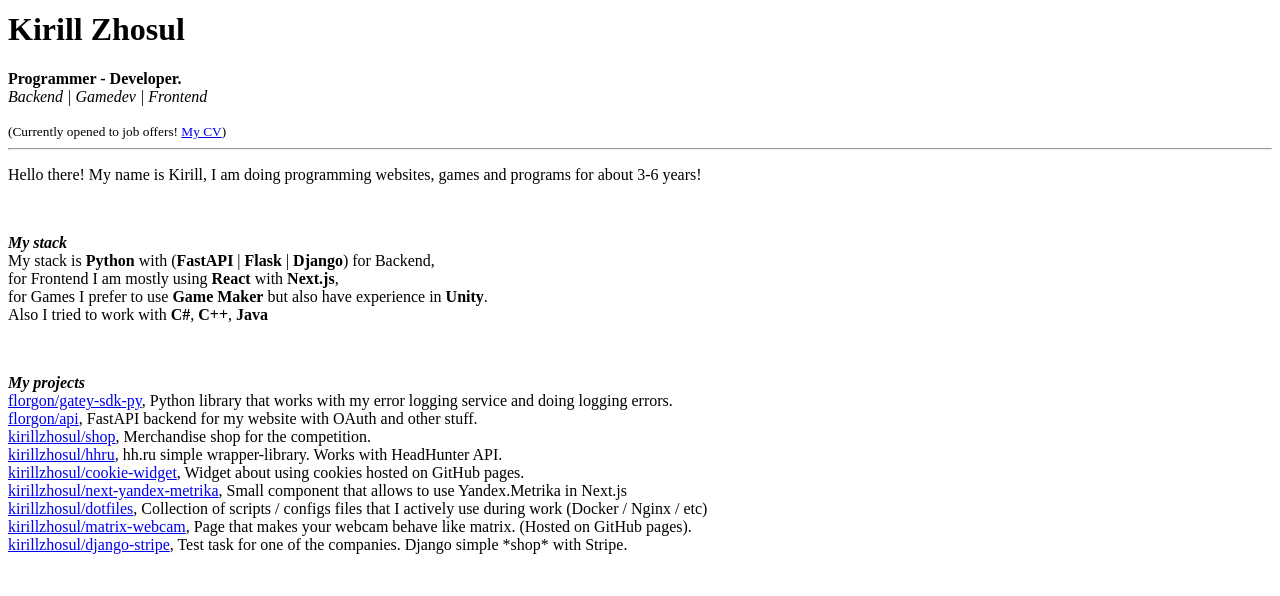
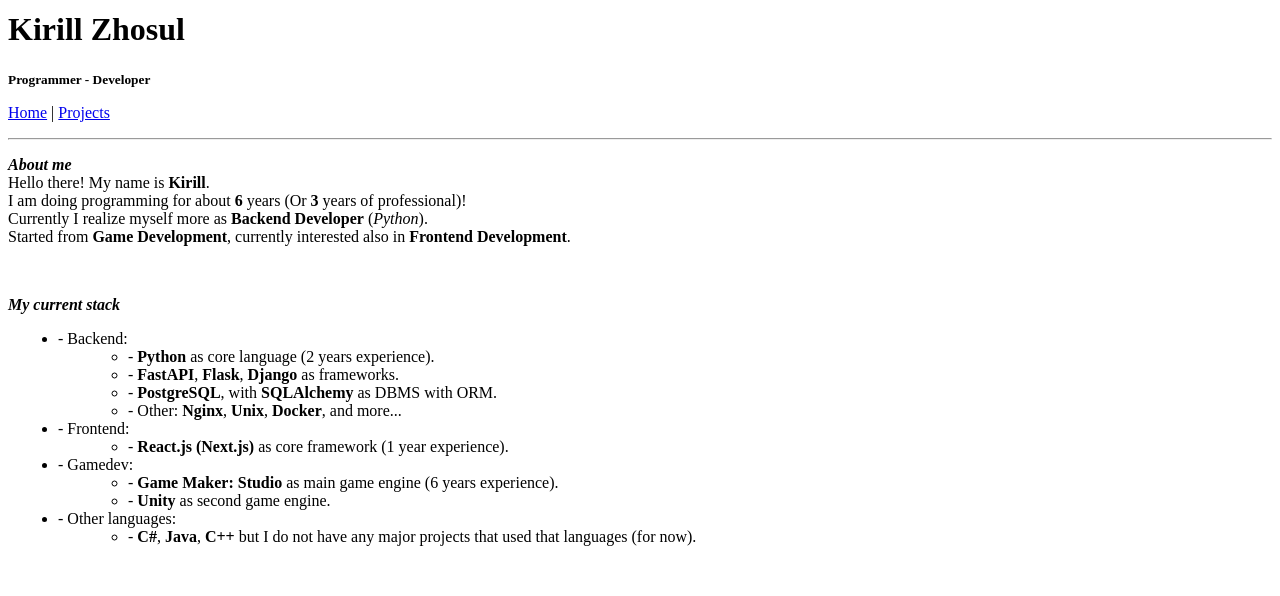
Before and after one commit to kirillzhosul/frontend, a Next.js app: page / in a window 1280 px wide. Shown: the part 322-918 px from the top of the page. Built offline with nearby package versions, Linux system fonts and the light colour scheme.

Commit message:
Rework website pagination, information

```diff
--- a/components/layout.js
+++ b/components/layout.js
@@ -37,7 +37,7 @@ export default function Layout({ children }) {
         <meta name="title" content="Kirill Zhosul" />
         <title>Kirill Zhosul</title>
       </Head>
-      {children}
+      <div className="bc bc-list">{children}</div>
     </>
   );
 }
--- /dev/null
+++ b/components/links.js
@@ -0,0 +1,45 @@
+export default function Links({ children }) {
+  return (
+    <ul className="bc-links bc-links-4">
+      <li className="bc-link bc-link-email bc-link-defaultcolor">
+        <span className="bc-link-icon"></span>
+        <a href="mailto:me@florgon.space" className="bc-link-anchor">
+          me@florgon.space
+        </a>
+      </li>
+      <li className="bc-link bc-link-github bc-link-defaultcolor">
+        <span className="bc-link-icon"></span>
+        <a
+          href="https://github.com/kirillzhosul"
+          className="bc-link-anchor"
+          target="_blank"
+          rel="nofollow noreferrer"
+        >
+          kirillzhosul
+        </a>
+      </li>
+      <li className="bc-link bc-link-telegram bc-link-defaultcolor">
+        <span className="bc-link-icon"></span>
+        <a
+          href="https://telegram.me/kirillzhosul"
+          className="bc-link-anchor"
+          target="_blank"
+          rel="nofollow noreferrer"
+        >
+          kirillzhosul
+        </a>
+      </li>
+      <li className="bc-link bc-link-vk bc-link-defaultcolor">
+        <span className="bc-link-icon"></span>
+        <a
+          href="https://vk.com/kirillzhosul"
+          className="bc-link-anchor"
+          target="_blank"
+          rel="nofollow noreferrer"
+        >
+          kirillzhosul
+        </a>
+      </li>
+    </ul>
+  );
+}
--- a/pages/404.js
+++ b/pages/404.js
@@ -11,9 +11,9 @@ export default function NotFound() {
       <div className="bc bc-list">
         <div className="bc-head bc-head-withlogo">
           <div className="bc-texts">
-            <h1 className="bc-title">Page not found!</h1>
+            <h1 className="bc-title">[404] Page not found!</h1>
             <p className="bc-text">
-              Oops! Page that you were looking for is not found or not exists
+              Oops! Page that you were looking for was deleted or not exists
               yet!
             </p>
             <br />
--- a/pages/index.js
+++ b/pages/index.js
@@ -1,7 +1,8 @@
+import Links from "../components/links";
+import Link from "next/link";
 export default function Home() {
   return (
     <>
-      <div className="bc bc-list bc-withjinologo">
       <div className="bc-head bc-head-withlogo">
         <div className="bc-logo bc-logo-userpic">
           <img
@@ -11,162 +12,97 @@ export default function Home() {
           />
         </div>
         <div className="bc-texts">
-            <h1 className="bc-title">Kirill Zhosul</h1>
+          <h1 className="bc-title">Kirill Zhosul</h1>{" "}
+          <small>
+            <b>Programmer - Developer</b>
+          </small>
           <p className="bc-text">
-              <b>Programmer - Developer. </b>
-              <br />
-              <i>Backend | Gamedev | Frontend</i>
+            <Link href="/">Home</Link> | <Link href="/projects">Projects</Link>
           </p>
-            <small>
-              (Currently opened to job offers! <a href="/cv">My CV</a>)
-            </small>
           <div>
             <hr />
           </div>
           <p className="bc-text">
-              Hello there! My name is Kirill, I am doing programming websites,
-              games and programs for about 3-6 years!
-            </p>
-
-            <br />
-            <p className="bc-text">
             <b>
-                <i>My stack</i>
+              <i>About me</i>
             </b>
             <br />
-              My stack is <b>Python</b> with (<b>FastAPI</b> | <b>Flask</b> |{" "}
-              <b>Django</b>) for Backend, <br />
-              for Frontend I am mostly using <b>React</b> with <b>Next.js</b>,{" "}
-              <br /> for Games I prefer to use <b>Game Maker</b> but also have
-              experience in <b>Unity</b>.
-              <br />
-              Also I tried to work with <b>C#</b>, <b>C++</b>, <b>Java</b>
+            Hello there! My name is <b>Kirill</b>. <br />I am doing programming
+            for about <b>6</b> years (Or <b>3</b> years of professional)! <br />
+            Currently I realize myself more as <b>Backend Developer</b> (
+            <i>Python</i>). <br />
+            Started from <b>Game Development</b>, currently interested also in{" "}
+            <b>Frontend Development</b>.
           </p>
           <br />
           <p className="bc-text">
             <b>
-                <i>My projects</i>
+              <i>My current stack</i>
             </b>
             <br />
-              <a href="https://github.com/florgon/gatey-sdk-py">
-                florgon/gatey-sdk-py
-              </a>
-              , Python library that works with my error logging service and
-              doing logging errors.
-              <br />
-              <a href="https://github.com/florgon/api">florgon/api</a>, FastAPI
-              backend for my website with OAuth and other stuff.
-              <br />
-              <a href="https://github.com/kirillzhosul/shop">
-                kirillzhosul/shop
-              </a>
-              , Merchandise shop for the competition.
-              <br />
-              <a href="https://github.com/kirillzhosul/hhru">
-                kirillzhosul/hhru
-              </a>
-              , hh.ru simple wrapper-library. Works with HeadHunter API.
-              <br />
-              <a href="https://github.com/kirillzhosul/cookie-widget">
-                kirillzhosul/cookie-widget
-              </a>
-              , Widget about using cookies hosted on GitHub pages.
-              <br />
-              <a href="https://github.com/kirillzhosul/next-yandex-metrika">
-                kirillzhosul/next-yandex-metrika
-              </a>
-              , Small component that allows to use Yandex.Metrika in Next.js
-              <br />
-              <a href="https://github.com/kirillzhosul/dotfiles">
-                kirillzhosul/dotfiles
-              </a>
-              , Collection of scripts / configs files that I actively use during
-              work (Docker / Nginx / etc)
-              <br />
-              <a href="https://github.com/kirillzhosul/matrix-webcam">
-                kirillzhosul/matrix-webcam
-              </a>
-              , Page that makes your webcam behave like matrix. (Hosted on
-              GitHub pages).
-              <br />
-              <a href="https://github.com/kirillzhosul/django-stripe">
-                kirillzhosul/django-stripe
-              </a>
-              , Test task for one of the companies. Django simple *shop* with
-              Stripe.
+            <ul style={{ marginLeft: "10px" }}>
+              <li>
+                - Backend:
+                <ul style={{ marginLeft: "30px" }}>
+                  <li>
+                    - <b>Python</b> as core language (2 years experience).
+                  </li>
+                  <li>
+                    - <b>FastAPI</b>, <b>Flask</b>, <b>Django</b> as frameworks.
+                  </li>
+                  <li>
+                    - <b>PostgreSQL</b>, with <b>SQLAlchemy</b> as DBMS with
+                    ORM.
+                  </li>
+                  <li>
+                    - Other: <b>Nginx</b>, <b>Unix</b>, <b>Docker</b>, and
+                    more...
+                  </li>
+                </ul>
+              </li>
+              <li>
+                - Frontend:{" "}
+                <ul style={{ marginLeft: "30px" }}>
+                  <li>
+                    - <b>React.js (Next.js) </b> as core framework (1 year
+                    experience).
+                  </li>
+                </ul>
+              </li>
+              <li>
+                - Gamedev:{" "}
+                <ul style={{ marginLeft: "30px" }}>
+                  <li>
+                    - <b>Game Maker: Studio</b> as main game engine (6 years
+                    experience).
+                  </li>
+                  <li>
+                    - <b>Unity</b> as second game engine.
+                  </li>
+                </ul>
+              </li>
+              <li>
+                - Other languages:{" "}
+                <ul style={{ marginLeft: "30px" }}>
+                  <li>
+                    - <b>C#</b>, <b>Java</b>, <b>C++</b> but I do not have any
+                    major projects that used that languages (for now).
+                  </li>
+                </ul>
+              </li>
+            </ul>
           </p>
-
           <br />
           <p className="bc-text">
             <b>
-                <i>My websites</i>
+              <i>My projects and websites</i>
             </b>
             <br />
-              <a href="https://kirillzhosul.site">kirillzhosul.site</a>, This
-              website, personal page.
-              <br />
-              <a href="https://kirillzhosul.github.io">
-                kirillzhosul.github.io
-              </a>
-              , Storage for GitHub pages projects.
-              <br />
-              <a href="https://florgon.space">florgon.space</a>, My website with
-              different services and SSO (OAuth).
-              <br />
-              <a href="https://cc.florgon.space">cc.florgon.space</a>, Link
-              shortener.
-              <br />
-              <a href="https://gatey.florgon.space">gatey.florgon.space</a>,
-              Error logging / monitoring service.
+            <Link href="/projects">Go to projects page...</Link>
           </p>
         </div>
       </div>
-        <ul className="bc-links bc-links-4">
-          <li className="bc-link bc-link-email bc-link-defaultcolor">
-            <span className="bc-link-icon"></span>
-            <a href="mailto:me@florgon.space" className="bc-link-anchor">
-              me@florgon.space
-            </a>
-          </li>
-          <li className="bc-link bc-link-github bc-link-defaultcolor">
-            <span className="bc-link-icon"></span>
-            <a
-              href="https://github.com/kirillzhosul"
-              className="bc-link-anchor"
-              target="_blank"
-              rel="nofollow noreferrer"
-            >
-              kirillzhosul
-            </a>
-          </li>
-          <li className="bc-link bc-link-telegram bc-link-defaultcolor">
-            <span className="bc-link-icon"></span>
-            <a
-              href="https://telegram.me/kirillzhosul"
-              className="bc-link-anchor"
-              target="_blank"
-              rel="nofollow noreferrer"
-            >
-              kirillzhosul
-            </a>
-          </li>
-          <li className="bc-link bc-link-vk bc-link-defaultcolor">
-            <span className="bc-link-icon"></span>
-            <a
-              href="https://vk.com/kirillzhosul"
-              className="bc-link-anchor"
-              target="_blank"
-              rel="nofollow noreferrer"
-            >
-              kirillzhosul
-            </a>
-          </li>
-          <li className="bc-link bc-link-address bc-link-defaultcolor">
-            <span className="bc-link-icon"></span>
-            Russia, Samara
-          </li>
-        </ul>
-      </div>
+      <Links />
     </>
   );
 }
```
Also changed, not shown: pages/projects.js (added, +99 -0 lines). Lines whose indentation alone changed are shown as unchanged.
